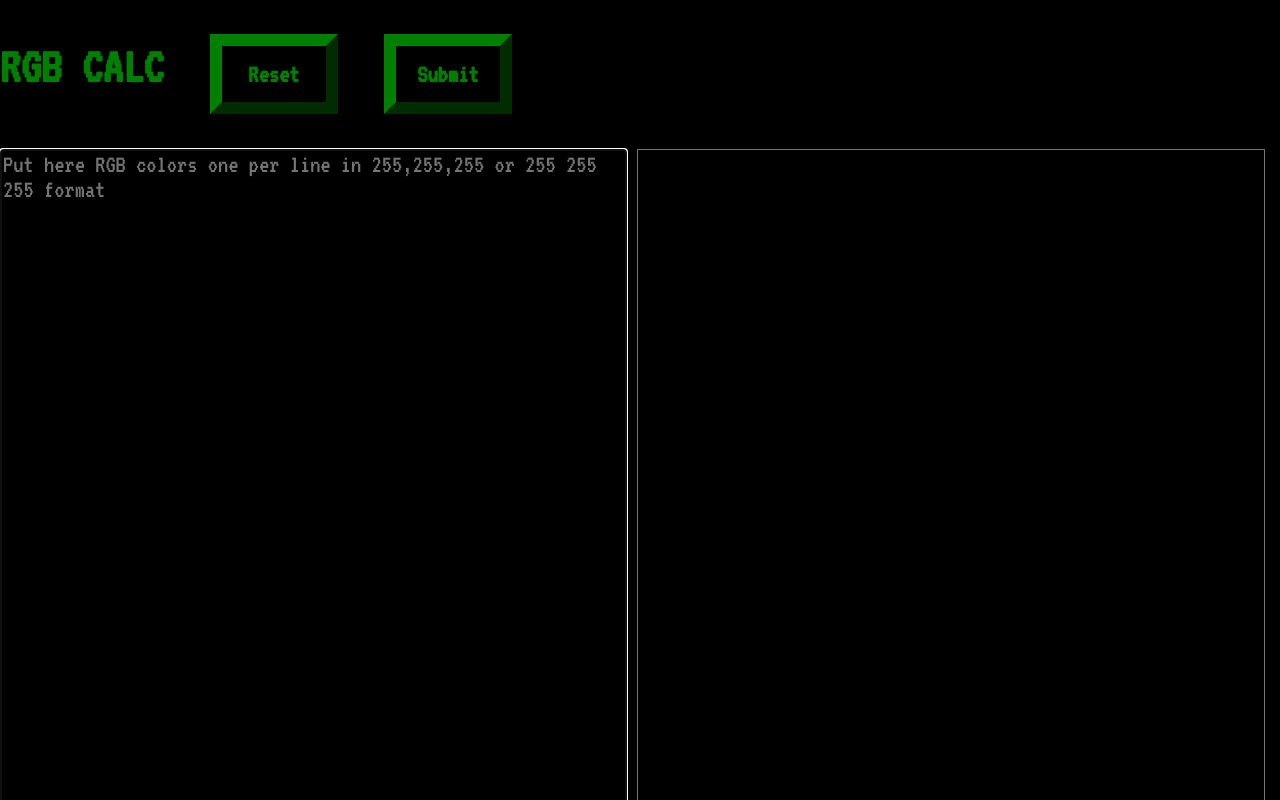
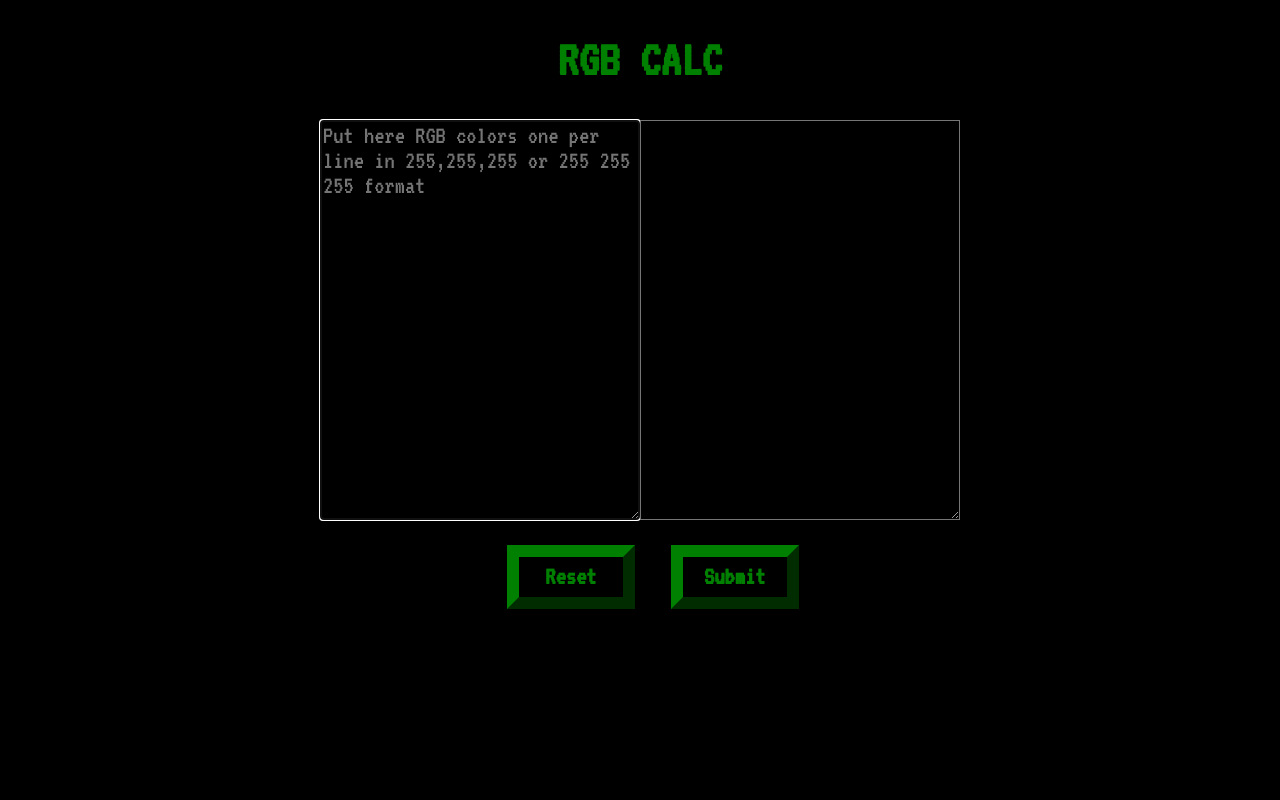
Before and after one commit to Pawel-12/rgb_calc, a plain HTML site: page docs/index.html in a window 1280 px wide. Shown: the top 800 px of the page. Drawn offline with Linux system fonts and the light colour scheme.

Commit message:
Update layout

```diff
--- a/docs/index.html
+++ b/docs/index.html
@@ -17,15 +17,19 @@
 </head>
 
 <body>
-    <h1>RGB CALC
+    <h1 id="title">RGB CALC</h1>
+
+    <div id="textAreas">
+        <textarea id="inputRGB" placeholder="Put here RGB colors one per line in 255,255,255 or 255 255 255 format"
+            autofocus></textarea>
+        <textarea readonly id="outputRGB"></textarea>
+    </div>
+    <br/>
+
+    <div id="buttons">
         <input type="reset" onclick="resetTextAreas()">
         <input type="submit" onclick="convertRGBToPercent()">
-    </h1>
-
-
-    <textarea id="inputRGB" placeholder="Put here RGB colors one per line in 255,255,255 or 255 255 255 format"
-        autofocus cols="48" rows="40"></textarea>
-    <textarea readonly id="outputRGB" cols="48" rows="40"></textarea>
+    </div>
 
     <div id="colorsPreview"></div>
 
--- a/docs/style.css
+++ b/docs/style.css
@@ -16,7 +16,7 @@ input {
 
 input {
     width: 10vw;
-    height: 10vh;
+    height: 5vw;
     font-size: 2vw;
     margin-left: 2vw;
     border: 1vw outset green;
@@ -29,6 +29,21 @@ input:active {
 
 textarea {
     margin: 0;
-    width: 49vw;
+    width: 25vw;
+    height: 50vh;
     box-sizing: border-box;
 }
+
+#textAreas {
+    display: flex;
+    width: 50vw;
+    margin-left: 25vw;
+}
+
+#title {
+    text-align: center;
+}
+
+#buttons {
+    text-align: center;
+}
```
